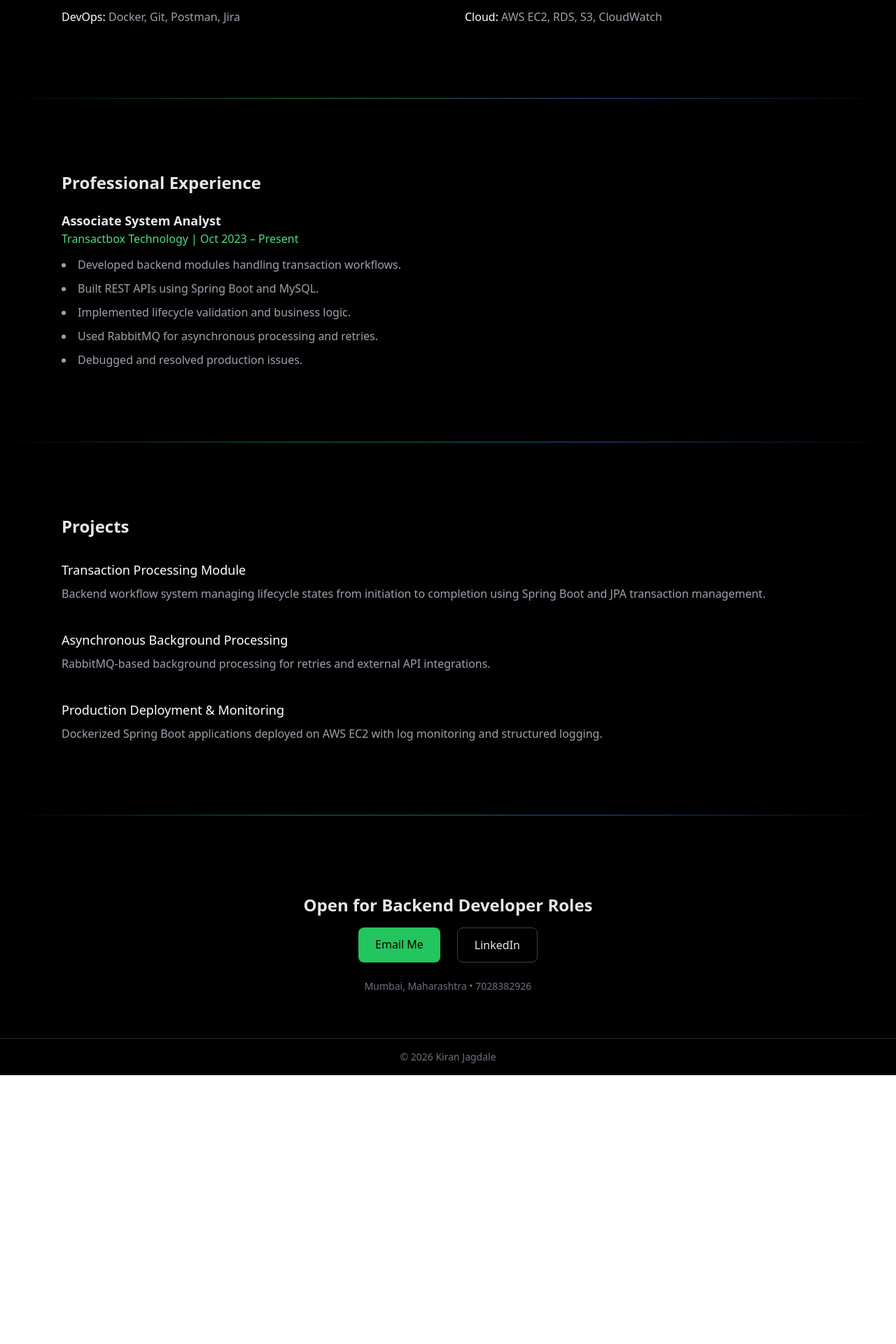
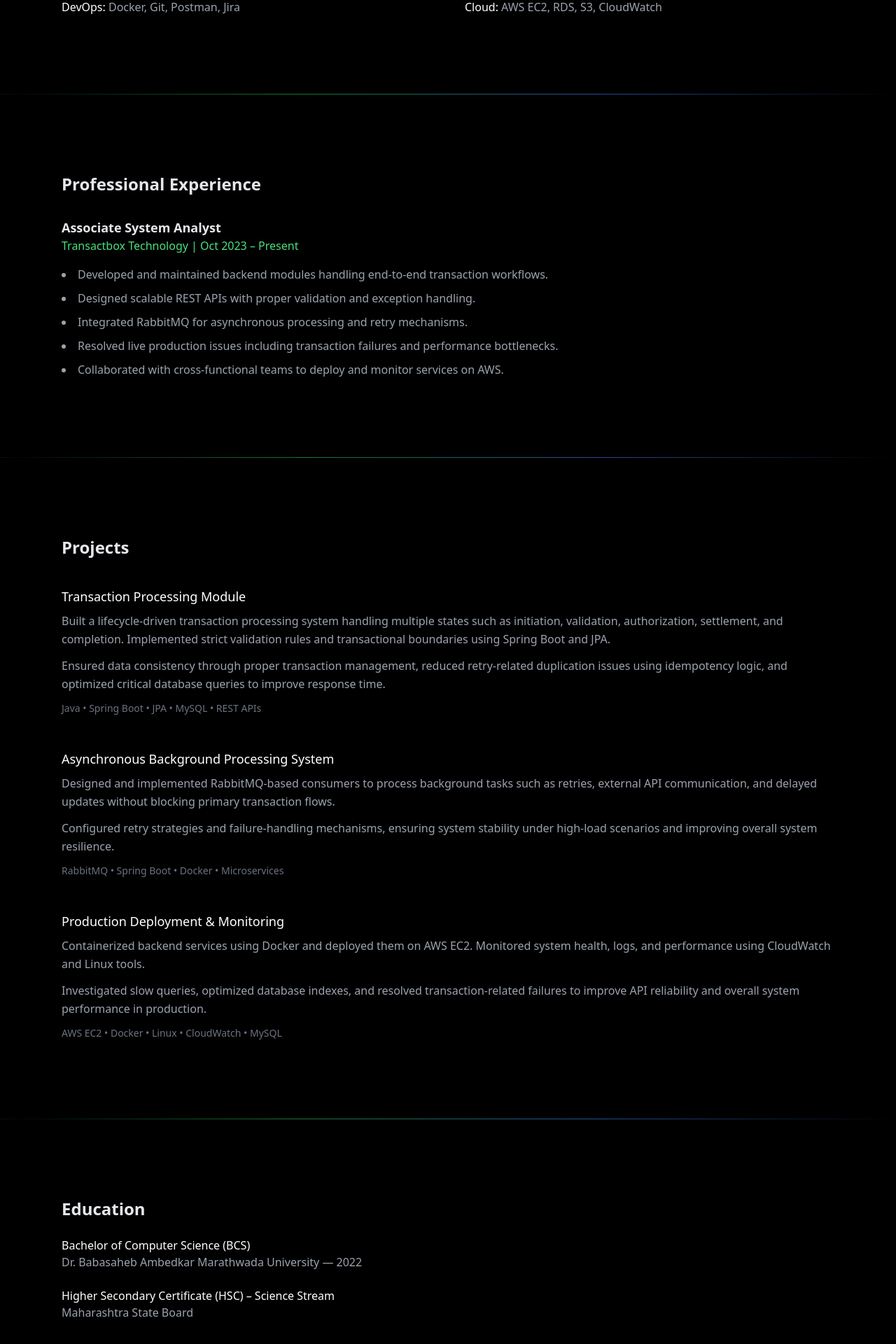
Before and after one commit to Jagdale4136/Portfolio, a React (Vite) app in the folder portfolio/: page / in a window 1280 px wide. Shown: the part 848-2768 px from the top of the page at 70% size. Before the commit the page ends 2384 px from the top, so only its background shows below. Built offline with nearby package versions, Linux system fonts and the light colour scheme.

Commit message:
new changes

```diff
--- a/portfolio/src/App.jsx
+++ b/portfolio/src/App.jsx
@@ -32,14 +32,13 @@ function App() {
         />
       </div>
 
-      {/* Background */}
-      <div className="absolute inset-0 -z-10 bg-[radial-gradient(circle_at_20%_20%,rgba(34,197,94,0.12),transparent_40%),radial-gradient(circle_at_80%_80%,rgba(59,130,246,0.12),transparent_40%)]"></div>
+      {/* Background Animation */}
+      <div className="absolute inset-0 -z-10 bg-[radial-gradient(circle_at_20%_20%,rgba(34,197,94,0.12),transparent_40%),radial-gradient(circle_at_80%_80%,rgba(59,130,246,0.12),transparent_40%)] animate-gradientMove"></div>
 
       {/* NAVBAR */}
-      <nav className="max-w-6xl mx-auto px-6 py-4 flex justify-between items-center sticky top-0 bg-black/70 backdrop-blur-md border-b border-gray-800 z-50">
+      <nav className="max-w-6xl mx-auto px-6 py-4 flex justify-between items-center sticky top-0 bg-black/80 backdrop-blur-md border-b border-gray-800 z-50">
         <h1 className="text-lg font-semibold">Kiran Jagdale</h1>
 
-        {/* Desktop Menu */}
         <div className="hidden md:flex space-x-6 text-sm text-gray-400">
           <a href="#about" className="hover:text-green-400 transition">
             About
@@ -61,15 +60,13 @@ function App() {
           </a>
         </div>
 
-        {/* Mobile Button */}
         <button
-          className="md:hidden text-gray-300 text-2xl"
+          className="md:hidden text-2xl text-gray-300"
           onClick={() => setMenuOpen(!menuOpen)}
         >
           {menuOpen ? "✕" : "☰"}
         </button>
 
-        {/* Mobile Menu */}
         {menuOpen && (
           <div className="absolute top-full left-0 w-full bg-black border-t border-gray-800 flex flex-col items-center py-6 space-y-4 text-gray-400 md:hidden">
             <a href="#about" onClick={() => setMenuOpen(false)}>
@@ -97,7 +94,7 @@ function App() {
       {/* ABOUT */}
       <section
         id="about"
-        className="max-w-6xl mx-auto px-6 py-20 grid md:grid-cols-2 gap-12 items-center"
+        className="max-w-6xl mx-auto px-6 py-16 grid md:grid-cols-2 gap-12 items-center"
       >
         <div>
           <h2 className="text-4xl md:text-5xl font-bold mb-6">
@@ -107,10 +104,11 @@ function App() {
           </h2>
 
           <p className="text-gray-400 text-lg leading-relaxed">
-            Backend developer with 2.5 years of experience building
+            Backend developer with 2.5 years of hands-on experience building
             transaction-driven systems using Spring Boot, MySQL, and messaging
-            queues. Strong in REST API development, lifecycle logic, and
-            production issue resolution.
+            queues. Strong in REST API architecture, lifecycle management,
+            transactional consistency, asynchronous processing, and resolving
+            production-level issues in live environments.
           </p>
 
           <div className="mt-8">
@@ -129,7 +127,7 @@ function App() {
           <img
             src={profileImage}
             alt="Kiran Jagdale"
-            className="w-64 h-65 object-cover rounded-3xl border border-gray-700 shadow-lg"
+            className="w-60 h-61 object-cover rounded-3xl border border-gray-700 shadow-lg"
           />
         </div>
       </section>
@@ -137,9 +135,8 @@ function App() {
       <Divider />
 
       {/* SKILLS */}
-      <section id="skills" className="max-w-6xl mx-auto px-6 py-14">
-        <h3 className="text-2xl font-semibold mb-6">Technical Skills</h3>
-
+      <section id="skills" className="max-w-6xl mx-auto px-6 py-16">
+        <h3 className="text-2xl font-semibold mb-8">Technical Skills</h3>
         <div className="grid md:grid-cols-2 gap-y-4 gap-x-12 text-gray-400">
           <div>
             <span className="text-white font-medium">Languages:</span> Java
@@ -169,46 +166,81 @@ function App() {
       <Divider />
 
       {/* EXPERIENCE */}
-      <section id="experience" className="max-w-6xl mx-auto px-6 py-14">
-        <h3 className="text-2xl font-semibold mb-6">Professional Experience</h3>
+      <section id="experience" className="max-w-6xl mx-auto px-6 py-16">
+        <h3 className="text-2xl font-semibold mb-8">Professional Experience</h3>
 
         <h4 className="text-lg font-semibold">Associate System Analyst</h4>
-        <p className="text-green-400 mb-3">
+        <p className="text-green-400 mb-4">
           Transactbox Technology | Oct 2023 – Present
         </p>
 
         <ul className="space-y-2 text-gray-400 list-disc list-inside leading-relaxed">
-          <li>Developed backend modules handling transaction workflows.</li>
-          <li>Built REST APIs using Spring Boot and MySQL.</li>
-          <li>Implemented lifecycle validation and business logic.</li>
-          <li>Used RabbitMQ for asynchronous processing and retries.</li>
-          <li>Debugged and resolved production issues.</li>
+          <li>
+            Developed and maintained backend modules handling end-to-end
+            transaction workflows.
+          </li>
+          <li>
+            Designed scalable REST APIs with proper validation and exception
+            handling.
+          </li>
+          <li>
+            Integrated RabbitMQ for asynchronous processing and retry
+            mechanisms.
+          </li>
+          <li>
+            Resolved live production issues including transaction failures and
+            performance bottlenecks.
+          </li>
+          <li>
+            Collaborated with cross-functional teams to deploy and monitor
+            services on AWS.
+          </li>
         </ul>
       </section>
 
       <Divider />
 
       {/* PROJECTS */}
-      <section id="projects" className="max-w-6xl mx-auto px-6 py-14">
-        <h3 className="text-2xl font-semibold mb-8">Projects</h3>
-        <div className="space-y-10 text-gray-400">
+      <section id="projects" className="max-w-6xl mx-auto px-6 py-16">
+        <h3 className="text-2xl font-semibold mb-10">Projects</h3>
+
+        <div className="space-y-12 text-gray-400">
           <div>
             <p className="text-white text-lg font-medium mb-2">
               Transaction Processing Module
             </p>
-            <p>
-              Backend workflow system managing lifecycle states from initiation
-              to completion using Spring Boot and JPA transaction management.
+            <p className="leading-relaxed">
+              Built a lifecycle-driven transaction processing system handling
+              multiple states such as initiation, validation, authorization,
+              settlement, and completion. Implemented strict validation rules
+              and transactional boundaries using Spring Boot and JPA.
+            </p>
+            <p className="leading-relaxed mt-3">
+              Ensured data consistency through proper transaction management,
+              reduced retry-related duplication issues using idempotency logic,
+              and optimized critical database queries to improve response time.
+            </p>
+            <p className="text-sm text-gray-500 mt-3">
+              Java • Spring Boot • JPA • MySQL • REST APIs
             </p>
           </div>
 
           <div>
             <p className="text-white text-lg font-medium mb-2">
-              Asynchronous Background Processing
+              Asynchronous Background Processing System
             </p>
-            <p>
-              RabbitMQ-based background processing for retries and external API
-              integrations.
+            <p className="leading-relaxed">
+              Designed and implemented RabbitMQ-based consumers to process
+              background tasks such as retries, external API communication, and
+              delayed updates without blocking primary transaction flows.
+            </p>
+            <p className="leading-relaxed mt-3">
+              Configured retry strategies and failure-handling mechanisms,
+              ensuring system stability under high-load scenarios and improving
+              overall system resilience.
+            </p>
+            <p className="text-sm text-gray-500 mt-3">
+              RabbitMQ • Spring Boot • Docker • Microservices
             </p>
           </div>
 
@@ -216,10 +248,42 @@ function App() {
             <p className="text-white text-lg font-medium mb-2">
               Production Deployment & Monitoring
             </p>
-            <p>
-              Dockerized Spring Boot applications deployed on AWS EC2 with log
-              monitoring and structured logging.
+            <p className="leading-relaxed">
+              Containerized backend services using Docker and deployed them on
+              AWS EC2. Monitored system health, logs, and performance using
+              CloudWatch and Linux tools.
             </p>
+            <p className="leading-relaxed mt-3">
+              Investigated slow queries, optimized database indexes, and
+              resolved transaction-related failures to improve API reliability
+              and overall system performance in production.
+            </p>
+            <p className="text-sm text-gray-500 mt-3">
+              AWS EC2 • Docker • Linux • CloudWatch • MySQL
+            </p>
+          </div>
+        </div>
+      </section>
+
+      <Divider />
+
+      {/* EDUCATION */}
+      <section id="education" className="max-w-6xl mx-auto px-6 py-16">
+        <h3 className="text-2xl font-semibold mb-6">Education</h3>
+
+        <div className="space-y-6 text-gray-400">
+          <div>
+            <p className="text-white font-medium">
+              Bachelor of Computer Science (BCS)
+            </p>
+            <p>Dr. Babasaheb Ambedkar Marathwada University — 2022</p>
+          </div>
+
+          <div>
+            <p className="text-white font-medium">
+              Higher Secondary Certificate (HSC) – Science Stream
+            </p>
+            <p>Maharashtra State Board</p>
           </div>
         </div>
       </section>
@@ -234,6 +298,11 @@ function App() {
         <h3 className="text-2xl font-semibold mb-4">
           Open for Backend Developer Roles
         </h3>
+
+        <p className="text-gray-400 mb-6">
+          Actively seeking backend developer opportunities to build scalable,
+          reliable backend systems.
+        </p>
 
         <div className="flex justify-center gap-6 flex-wrap">
           <a
@@ -258,7 +327,7 @@ function App() {
         </p>
       </section>
 
-      <footer className="border-t border-gray-800 py-4 text-center text-gray-500 text-sm">
+      <footer className="border-t border-gray-800 py-6 text-center text-gray-500 text-sm">
         © {new Date().getFullYear()} Kiran Jagdale
       </footer>
     </div>
```
